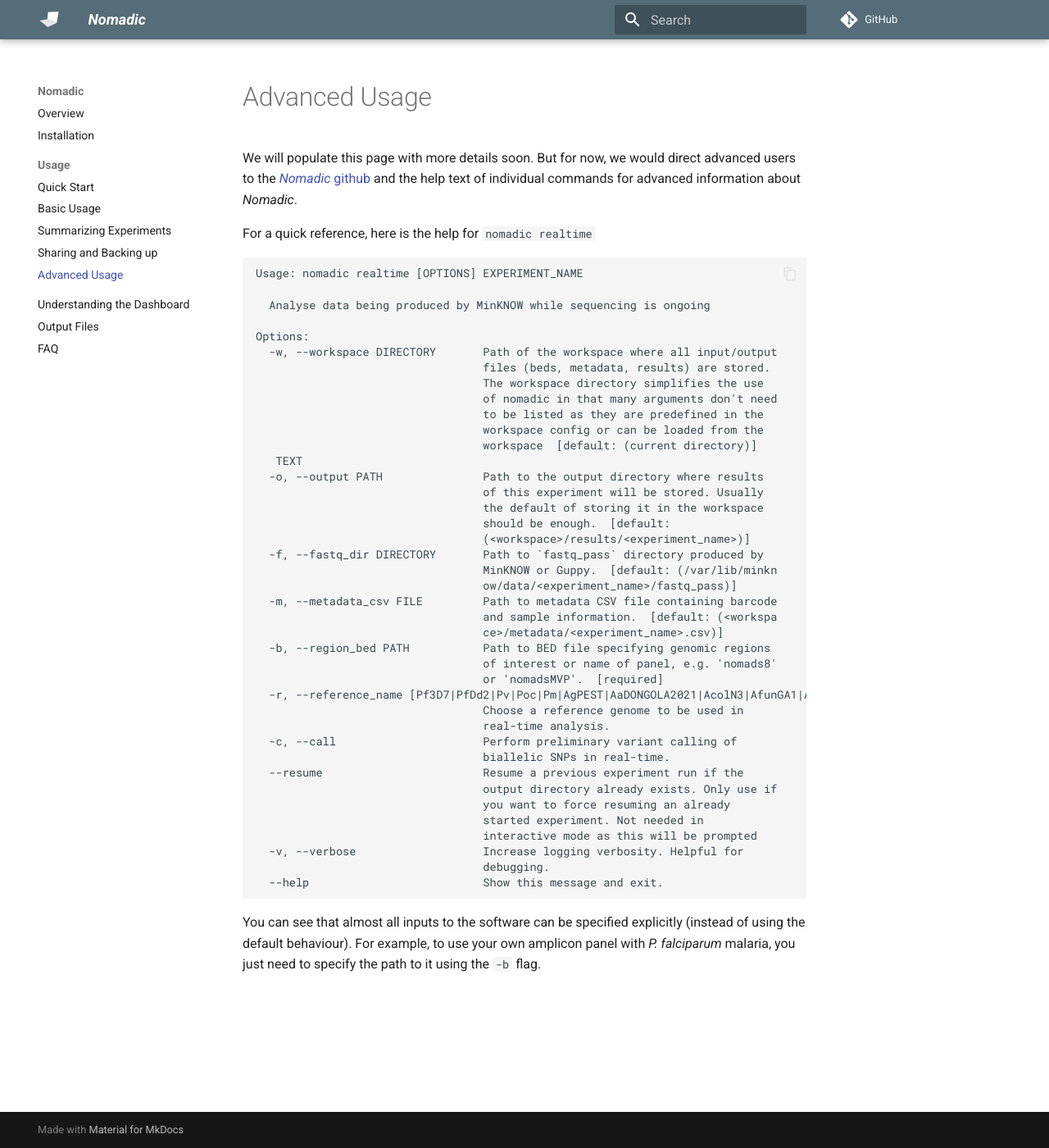
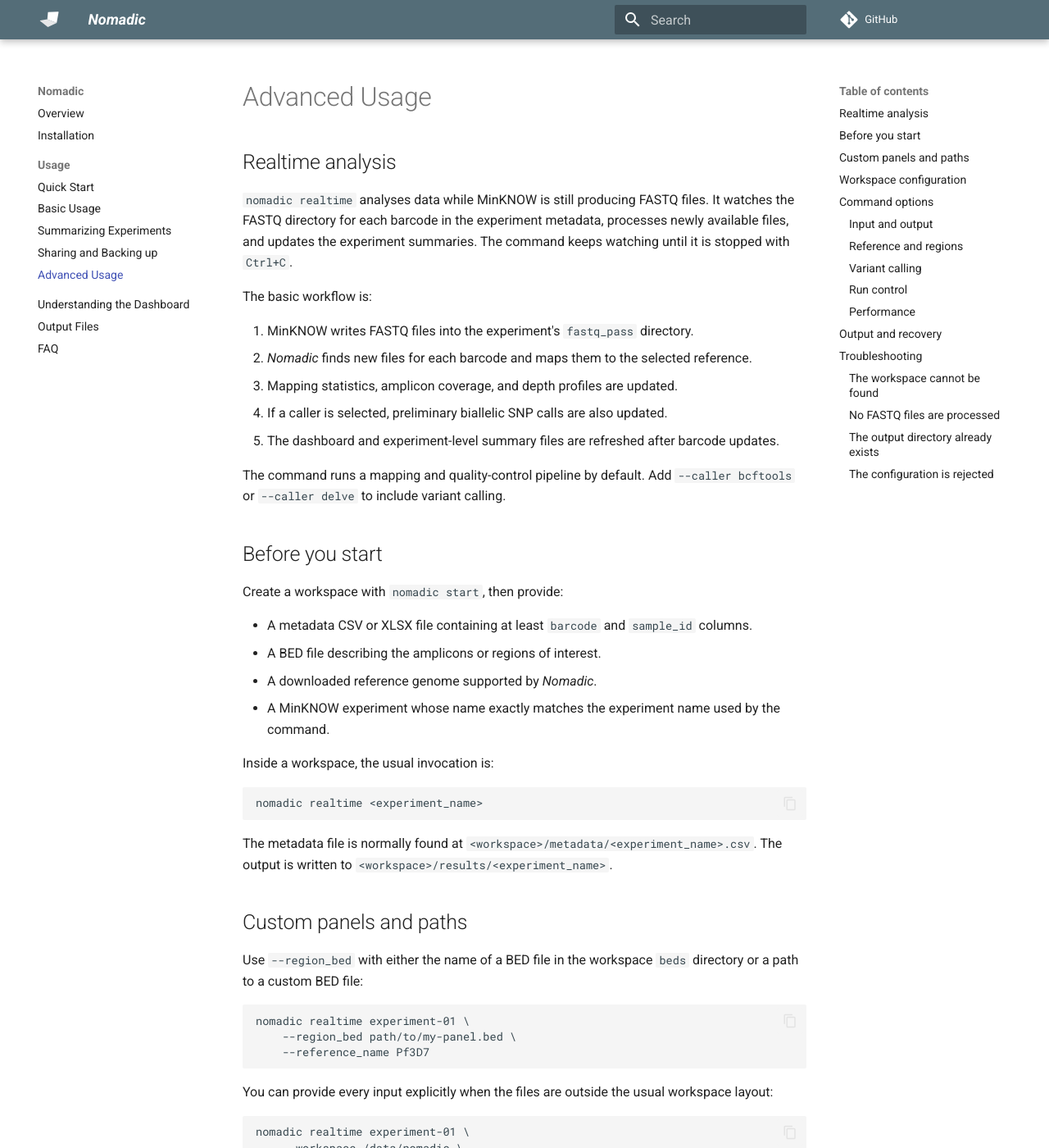
Before and after one commit to JasonAHendry/nomadic, an MkDocs documentation site: the page built from docs/advanced.md, in a window 1280 px wide and 1400 px high. Shown: the whole window at 82% size. Built offline with MkDocs 1.6.1 and Material for MkDocs 9.7.7, drawn with Linux system fonts in a browser that asks for light colours; comment, search, counter and statistics services are not loaded; some of the changed text lies outside the part shown.

Commit message:
Update advanced documentation of realtime

````diff
--- a/docs/advanced.md
+++ b/docs/advanced.md
@@ -1,48 +1,175 @@
-We will populate this page with more details soon. But for now, we would direct advanced users to the [*Nomadic* github](https://github.com/JasonAHendry/nomadic) and the help text of individual commands for advanced information about *Nomadic*.
+## Realtime analysis
 
-For a quick reference, here is the help for `nomadic realtime`
+`nomadic realtime` analyses data while MinKNOW is still producing FASTQ files. It watches the FASTQ directory for each barcode in the experiment metadata, processes newly available files, and updates the experiment summaries. The command keeps watching until it is stopped with `Ctrl+C`.
+
+The basic workflow is:
+
+1. MinKNOW writes FASTQ files into the experiment's `fastq_pass` directory.
+2. *Nomadic* finds new files for each barcode and maps them to the selected reference.
+3. Mapping statistics, amplicon coverage, and depth profiles are updated.
+4. If a caller is selected, preliminary biallelic SNP calls are also updated.
+5. The dashboard and experiment-level summary files are refreshed after barcode updates.
+
+The command runs a mapping and quality-control pipeline by default. Add `--caller bcftools` or `--caller delve` to include variant calling.
+
+## Before you start
+
+Create a workspace with `nomadic start`, then provide:
+
+- A metadata CSV or XLSX file containing at least `barcode` and `sample_id` columns.
+- A BED file describing the amplicons or regions of interest.
+- A downloaded reference genome supported by *Nomadic*.
+- A MinKNOW experiment whose name exactly matches the experiment name used by the command.
+
+Inside a workspace, the usual invocation is:
 
 ```
-Usage: nomadic realtime [OPTIONS] EXPERIMENT_NAME
-
-  Analyse data being produced by MinKNOW while sequencing is ongoing
-
-Options:
-  -w, --workspace DIRECTORY       Path of the workspace where all input/output
-                                  files (beds, metadata, results) are stored.
-                                  The workspace directory simplifies the use
-                                  of nomadic in that many arguments don't need
-                                  to be listed as they are predefined in the
-                                  workspace config or can be loaded from the
-                                  workspace  [default: (current directory)]
-   TEXT
-  -o, --output PATH               Path to the output directory where results
-                                  of this experiment will be stored. Usually
-                                  the default of storing it in the workspace
-                                  should be enough.  [default:
-                                  (<workspace>/results/<experiment_name>)]
-  -f, --fastq_dir DIRECTORY       Path to `fastq_pass` directory produced by
-                                  MinKNOW or Guppy.  [default: (/var/lib/minkn
-                                  ow/data/<experiment_name>/fastq_pass)]
-  -m, --metadata_csv FILE         Path to metadata CSV file containing barcode
-                                  and sample information.  [default: (<workspa
-                                  ce>/metadata/<experiment_name>.csv)]
-  -b, --region_bed PATH           Path to BED file specifying genomic regions
-                                  of interest or name of panel, e.g. 'nomads8'
-                                  or 'nomadsMVP'.  [required]
-  -r, --reference_name [Pf3D7|PfDd2|Pv|Poc|Pm|AgPEST|AaDONGOLA2021|AcolN3|AfunGA1|AsUCISS2018|Hs]
-                                  Choose a reference genome to be used in
-                                  real-time analysis.
-  -c, --call                      Perform preliminary variant calling of
-                                  biallelic SNPs in real-time.
-  --resume                        Resume a previous experiment run if the
-                                  output directory already exists. Only use if
-                                  you want to force resuming an already
-                                  started experiment. Not needed in
-                                  interactive mode as this will be prompted
-  -v, --verbose                   Increase logging verbosity. Helpful for
-                                  debugging.
-  --help                          Show this message and exit.
+nomadic realtime <experiment_name>
 ```
 
-You can see that almost all inputs to the software can be specified explicitly (instead of using the default behaviour). For example, to use your own amplicon panel with *P. falciparum* malaria, you just need to specify the path to it using the `-b` flag.
+The metadata file is normally found at `<workspace>/metadata/<experiment_name>.csv`. The output is written to `<workspace>/results/<experiment_name>`.
+
+## Custom panels and paths
+
+Use `--region_bed` with either the name of a BED file in the workspace `beds` directory or a path to a custom BED file:
+
+```
+nomadic realtime experiment-01 \
+    --region_bed path/to/my-panel.bed \
+    --reference_name Pf3D7
+```
+
+You can provide every input explicitly when the files are outside the usual workspace layout:
+
+```
+nomadic realtime experiment-01 \
+    --workspace /data/nomadic \
+    --metadata_path /data/metadata/experiment-01.csv \
+    --minknow_dir /var/lib/minknow/data \
+    --output /data/results/experiment-01 \
+    --region_bed /data/panels/my-panel.bed \
+    --reference_name Pf3D7
+```
+
+When `--fastq_dir` is provided, it is used instead of `--minknow_dir`. Prefer `--minknow_dir` when possible because it allows *Nomadic* to retain the MinKNOW directory information used by related workflows.
+
+## Workspace configuration
+
+Each workspace can contain a `.config.yaml` file. *Nomadic* loads this file when the workspace is selected, either because the command is run inside the workspace or because `--workspace` points to it. Configuration values provide defaults; an option written on the command line always takes precedence.
+
+The configuration file can define workspace-wide defaults and realtime-specific defaults:
+
+```yaml
+defaults:
+  region_bed: nomadsMVP
+  reference_name: Pf3D7
+  caller: delve
+  minknow_dir: /var/lib/minknow/data
+
+realtime:
+  defaults:
+    threads: 8
+    dashboard: true
+```
+
+Configuration keys are created from the argument name of the command-line option. Use the long option name without its leading `--`, replacing hyphens (`-`) with underscores (`_`). Short options such as `-b` are not used as keys. For example:
+
+| Command-line option | Configuration key |
+| --- | --- |
+| `--region_bed` | `region_bed` |
+| `--reference-name` | `reference_name` |
+| `--minknow_dir` | `minknow_dir` |
+| `--no-dashboard` | `dashboard` |
+
+The key must be placed in the defaults section that should provide it: `defaults` for a workspace-wide default or `realtime.defaults` for a realtime-only default.
+
+The top-level `defaults` section is shared by commands. Values under `realtime.defaults` apply only to `nomadic realtime`. When both sections define the same option, the realtime-specific value is used. Explicit command-line options override both sections:
+
+```
+nomadic realtime experiment-01 --caller bcftools
+```
+
+In this example, `bcftools` is used even though the configuration file specifies `delve`.
+
+When a workspace is created with `nomadic start`, its `.config.yaml` is initialized with the organism's default `region_bed`, `reference_name`, and `caller`. Edit that file to change those defaults or add values such as `minknow_dir`. The file is ordinary YAML and can be edited directly.
+
+!!! note
+    A workspace is needed when an option depends on workspace defaults. If the current directory is not a workspace, provide `--workspace` or specify the required paths explicitly.
+
+## Command options
+
+### Input and output
+
+| Option | Default | Description |
+| --- | --- | --- |
+| `EXPERIMENT_NAME` | Required | Name of the MinKNOW experiment. It must match the experiment name used when sequencing and the metadata filename. |
+| `-w`, `--workspace` | Current directory | Workspace containing the `beds`, `metadata`, and `results` directories. |
+| `-m`, `--metadata_path` | `<workspace>/metadata/<experiment_name>.csv` | Metadata CSV or XLSX containing barcode and sample information. |
+| `-o`, `--output` | `<workspace>/results/<experiment_name>` | Directory where this experiment's results are stored. |
+| `-k`, `--minknow_dir` | MinKNOW's default data directory | MinKNOW base directory or experiment directory. |
+| `-f`, `--fastq_dir` | Resolved from `--minknow_dir` | FASTQ directory or glob. If provided, it takes precedence over `--minknow_dir`. |
+
+### Reference and regions
+
+| Option | Default | Description |
+| --- | --- | --- |
+| `-b`, `--region_bed` | Required unless configured | BED file path or panel name, such as `nomads8` or `nomadsMVP`. |
+| `-r`, `--reference_name` | Required unless configured | Reference genome used for mapping and downstream analysis. Supported values include `Pf3D7`, `PfDd2`, `Pv`, `Poc`, `Pm`, `AgPEST`, `AaDONGOLA2021`, `AcolN3`, `AfunGA1`, `AsUCISS2018`, and `Hs`. |
+
+The selected reference must already be available to *Nomadic*. Reference availability is checked before processing begins.
+
+### Variant calling
+
+| Option | Default | Description |
+| --- | --- | --- |
+| `-c`, `--caller` | No variant calling | Select `bcftools` or `delve` for preliminary biallelic SNP calling. |
+
+Variant calling adds VCF and variant summary outputs to the mapping and coverage results. The detailed output columns are described in [Output files](output_files.md).
+
+### Run control
+
+| Option | Default | Description |
+| --- | --- | --- |
+| `--resume` | `false` | Explicitly resume an existing experiment output directory. Normally *Nomadic* prompts when the output directory already exists. |
+| `--overwrite` | `false` | Delete the existing output directory and start again. All results in that directory are removed. |
+| `-v`, `--verbose` | `false` | Increase logging verbosity for debugging. |
+
+If a run is interrupted, start the same command again and choose to resume, or pass `--resume`. *Nomadic* records completed FASTQ increments in a `.work.log` file for each barcode and reprocesses any increment that was started but not completed. It also checks that the inputs match the original run before continuing.
+
+### Performance
+
+| Option | Default | Description |
+| --- | --- | --- |
+| `-t`, `--threads` | `5` | Number of analysis threads. Increasing this can improve throughput, but also increases CPU and memory use. |
+
+## Output and recovery
+
+An experiment output directory contains experiment-level summary files, a `metadata` directory, and one directory for each barcode. The metadata directory includes a copy of the parsed metadata, the selected BED file, and `settings.json`, which records the inputs used for the run.
+
+The summary files include:
+
+- `summary.fastqs_processed.csv`
+- `summary.read_mapping.csv`
+- `summary.region_coverage.csv`
+- `summary.depth_profiles.csv`
+- `summary.aa_changes.csv` and `summary.nt_changes.csv` when variant calling is enabled
+
+Results are updated incrementally as new FASTQ files arrive. The watcher records the start and completion of each increment in `<barcode>/.work.log`, allowing an interrupted increment to be detected and rerun after restart. See [Output files](output_files.md) for the columns and interpretation of the generated tables.
+
+## Troubleshooting
+
+### The workspace cannot be found
+
+Run the command from inside a workspace, pass `--workspace <path>`, or provide explicit values for the metadata, BED, reference, and output options.
+
+### No FASTQ files are processed
+
+Check that the experiment name matches MinKNOW exactly and that the expected barcode directories are inside the resolved FASTQ directory. Use `--minknow_dir` to point to the MinKNOW base directory or `--fastq_dir` to provide the FASTQ location directly.
+
+### The output directory already exists
+
+Use `--resume` (or answer `y` when prompted) to force continuation of an existing run. Use `--overwrite` (or respond `r` when prompted) only when the previous results should be deleted and the experiment should be started again.
+
+### The configuration is rejected
+
+Check that `.config.yaml` is valid YAML, that `defaults` and `realtime.defaults` are mappings, and that option values use the expected types. Run with an explicit command-line option to temporarily override a configured value while diagnosing the file.
````
